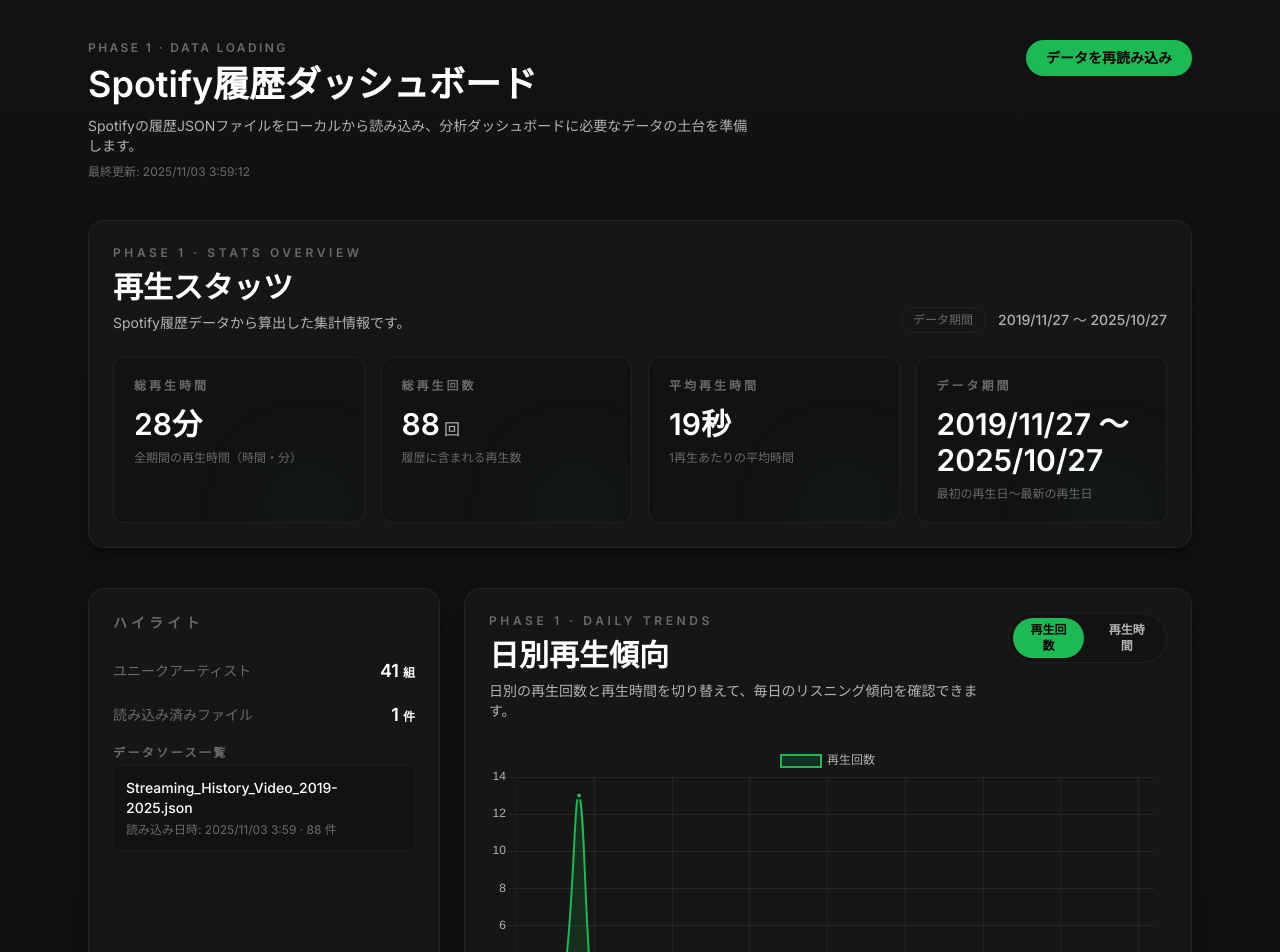
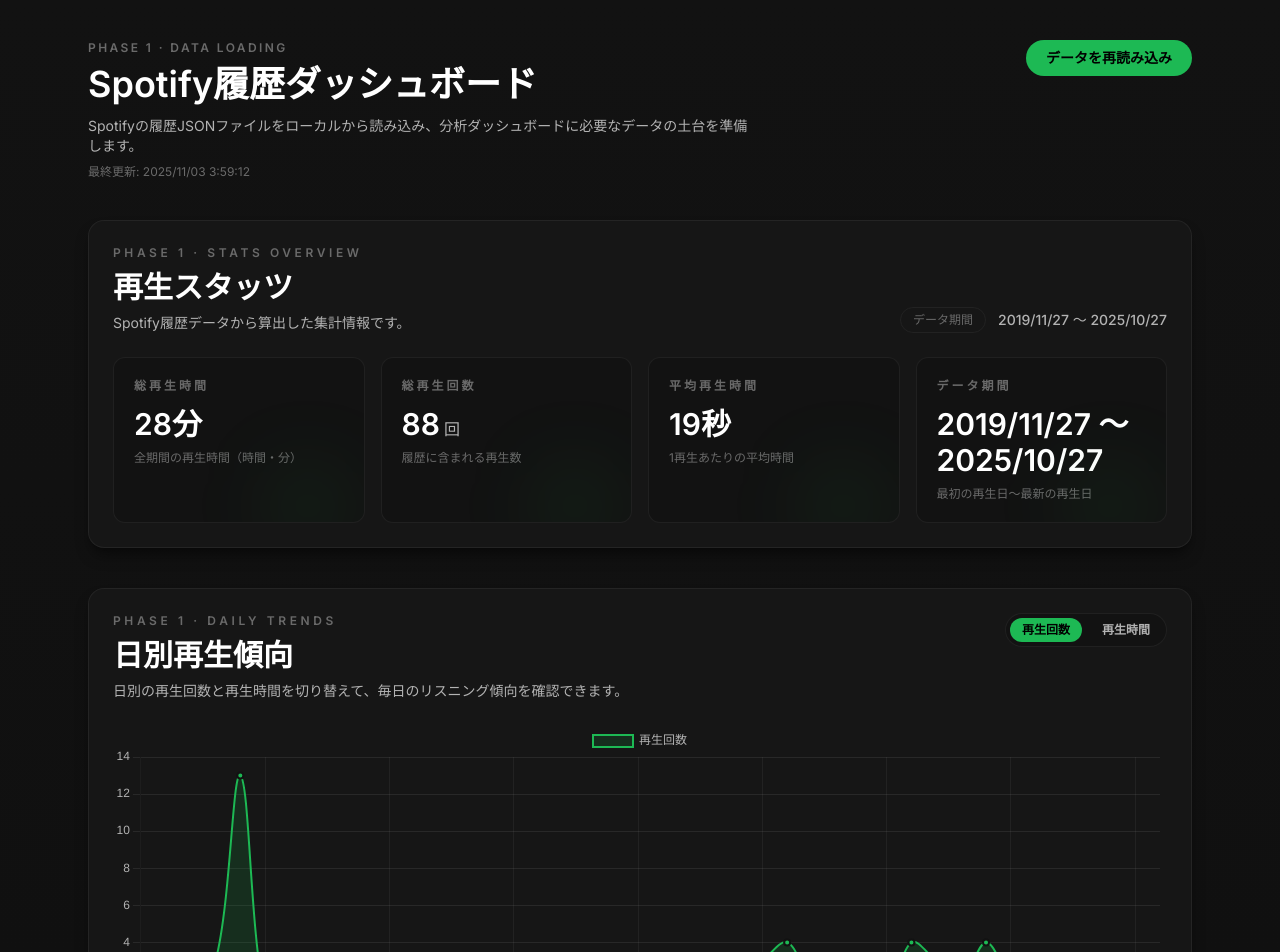
Before and after one commit to haruto0429/spotify-history-viewer, a Vue app: page / in a window 1280 px wide. Shown: the top 952 px of the page. Built offline with nearby package versions, Linux system fonts and the light colour scheme.

Commit message:
refactor: remove data source list from dashboard

```diff
--- a/src/views/DashboardView.vue
+++ b/src/views/DashboardView.vue
@@ -66,52 +66,7 @@
           <div class="space-y-10">
             <StatsOverview />
 
-            <section class="grid gap-6 lg:grid-cols-3">
-              <article
-                class="rounded-2xl border border-spotify-border/70 bg-spotify-dark-secondary/80 p-6 text-white shadow-lg shadow-black/40 backdrop-blur-sm"
-              >
-                <h2 class="text-sm font-semibold uppercase tracking-[0.3em] text-spotify-text-muted">
-                  ハイライト
-                </h2>
-                <dl class="mt-6 space-y-4 text-sm text-spotify-text-secondary">
-                  <div class="flex items-center justify-between">
-                    <dt class="font-medium text-spotify-text-muted">ユニークアーティスト</dt>
-                    <dd class="text-lg font-semibold text-white">
-                      {{ uniqueArtistCount.toLocaleString() }}<span class="ml-1 text-xs">組</span>
-                    </dd>
-                  </div>
-                  <div class="flex items-center justify-between">
-                    <dt class="font-medium text-spotify-text-muted">読み込み済みファイル</dt>
-                    <dd class="text-lg font-semibold text-white">
-                      {{ dataSourceSummaries.length.toLocaleString() }}<span class="ml-1 text-xs">件</span>
-                    </dd>
-                  </div>
-                  <div class="flex flex-col gap-1">
-                    <dt class="text-xs font-semibold uppercase tracking-[0.2em] text-spotify-text-muted">
-                      データソース一覧
-                    </dt>
-                    <dd>
-                      <ul class="space-y-3">
-                        <li
-                          v-for="summary in dataSourceSummaries"
-                          :key="summary.sourcePath"
-                          class="rounded-lg border border-spotify-border/40 bg-spotify-dark p-3"
-                        >
-                          <p class="text-sm font-medium text-white">{{ summary.source }}</p>
-                          <p class="mt-1 text-xs text-spotify-text-muted">
-                            読み込み日時: {{ formatFileLoadedAt(summary.loadedAt) }} · {{ summary.itemCount.toLocaleString() }} 件
-                          </p>
-                        </li>
-                      </ul>
-                    </dd>
-                  </div>
-                </dl>
-              </article>
-
-              <div class="lg:col-span-2">
-                <TimeSeriesChart />
-              </div>
-            </section>
+            <TimeSeriesChart />
 
             <section class="grid gap-6 lg:grid-cols-2 xl:grid-cols-3">
               <ArtistRanking />
@@ -142,28 +97,6 @@
 
 const totalPlays = computed(() => rawData.value.length)
 
-const uniqueArtistCount = computed(() => {
-  const set = new Set<string>()
-  rawData.value.forEach((item) => {
-    const artist =
-      item.master_metadata_album_artist_name ??
-      item.episode_show_name ??
-      item.audiobook_title ??
-      'Unknown Artist'
-    set.add(artist)
-  })
-  return set.size
-})
-
-const dataSourceSummaries = computed(() =>
-  dataSources.value.map((source) => ({
-    source: source.source,
-    sourcePath: source.sourcePath,
-    itemCount: source.items.length,
-    loadedAt: source.loadedAt,
-  }))
-)
-
 const latestLoadedAt = computed(() => {
   if (!dataSources.value.length) {
     return null
@@ -191,12 +124,6 @@
   totalPlays.value ? 'データを再読み込み中…' : 'Spotify履歴データを読み込み中…'
 )
 
-const formatFileLoadedAt = (value: Date): string =>
-  new Intl.DateTimeFormat('ja-JP', {
-    dateStyle: 'medium',
-    timeStyle: 'short',
-  }).format(value)
-
 const reload = async () => {
   if (isLoading.value) {
     return
```
